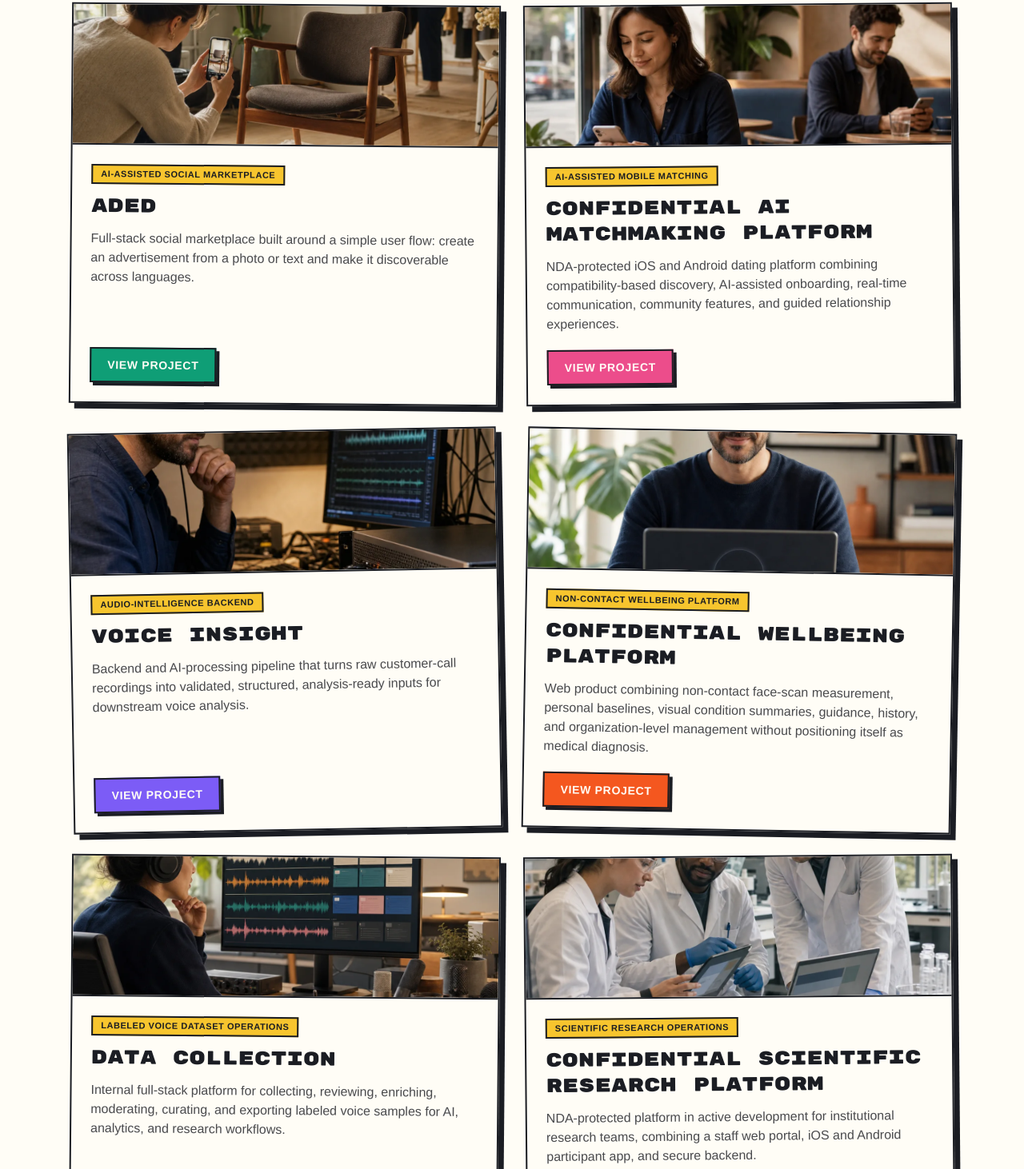
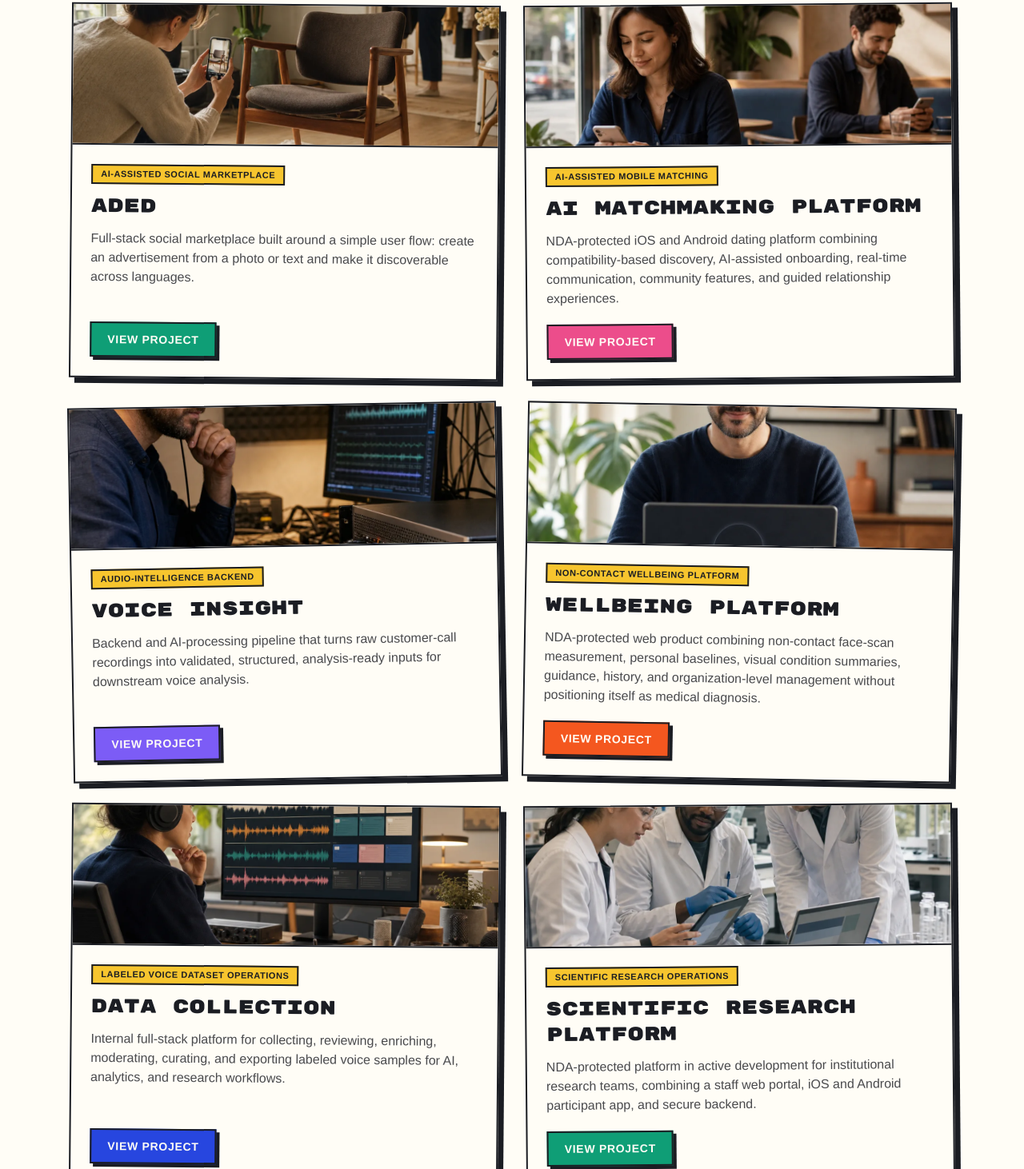
Before and after one commit to impression768/happynuggetshome, a React app: page / in a window 1280 px wide. Shown: the part 1499-2961 px from the top of the page at 80% size. Built offline with nearby package versions, Linux system fonts and the light colour scheme.

Commit message:
Simplify NDA-safe project titles

```diff
--- a/design-qa.md
+++ b/design-qa.md
@@ -145,7 +145,7 @@ After the in-app Browser outage was established, Chrome was authorized as the fa
 
 ## 2026-08-25 NDA-safe confidential project additions
 
-- Scope: added `Confidential AI Matchmaking Platform` and `Confidential Scientific Research Platform` as generalized hiring-portfolio records while keeping the internal product names, client identity, proprietary matching/scientific mechanics, screenshots, links, adoption claims, and unsupported outcomes private.
+- Scope: added `AI Matchmaking Platform` and `Scientific Research Platform` as generalized NDA-protected hiring-portfolio records while keeping the internal product names, client identity, proprietary matching/scientific mechanics, screenshots, links, adoption claims, and unsupported outcomes private.
 - Content pattern: both records use the established project structure—context, summary, contribution, hard part, three implementation highlights, three technical details, and a focused technology list. The shared `MyPortfolioWeb` reference and active TypeScript data contain the same twelve records in the same order, excluding the active site's `coverAlt` field.
 - Cover generation: the built-in ImageGen model created two anonymous square editorial masters. The AI-matching cover uses a calm cafe scene with two adults and unreadable phone screens; the scientific cover uses an anonymous research team coordinating across laboratory, laptop, tablet, and mobile tools. No product UI, internal name, client brand, protocol text, logo, watermark, or proprietary mechanism is visible.
 - Final assets: `public/images/projects/ai-matching-platform.webp` and `public/images/projects/scientific-research-platform.webp`, each optimized to `1200 x 1200` WebP. Both are center-safe for the shallow card crop and remain complete on the square detail-page presentation.
--- a/projects/ai-matching-platform/index.html
+++ b/projects/ai-matching-platform/index.html
@@ -1 +1 @@
-<!doctype html><html lang="en" data-project-id="ai-matching-platform"><head><meta charset="UTF-8" /><meta name="viewport" content="width=device-width, initial-scale=1.0" /><link rel="icon" type="image/svg+xml" href="/favicon.svg" /><meta name="description" content="Confidential AI Matchmaking Platform project record by Eugene Livschitz." /><title>Confidential AI Matchmaking Platform | Eugene Livschitz</title></head><body><div id="root"></div><script type="module" src="/src/entry-project.tsx"></script></body></html>
+<!doctype html><html lang="en" data-project-id="ai-matching-platform"><head><meta charset="UTF-8" /><meta name="viewport" content="width=device-width, initial-scale=1.0" /><link rel="icon" type="image/svg+xml" href="/favicon.svg" /><meta name="description" content="AI Matchmaking Platform project record by Eugene Livschitz." /><title>AI Matchmaking Platform | Eugene Livschitz</title></head><body><div id="root"></div><script type="module" src="/src/entry-project.tsx"></script></body></html>
--- a/projects/confidential-wellbeing-platform/index.html
+++ /dev/null
@@ -1 +0,0 @@
-<!doctype html><html lang="en" data-project-id="confidential-wellbeing-platform"><head><meta charset="UTF-8" /><meta name="viewport" content="width=device-width, initial-scale=1.0" /><link rel="icon" type="image/svg+xml" href="/favicon.svg" /><meta name="description" content="Confidential Wellbeing Platform project record by Eugene Livschitz." /><title>Confidential Wellbeing Platform | Eugene Livschitz</title></head><body><div id="root"></div><script type="module" src="/src/entry-project.tsx"></script></body></html>
--- a/projects/scientific-research-platform/index.html
+++ b/projects/scientific-research-platform/index.html
@@ -1 +1 @@
-<!doctype html><html lang="en" data-project-id="scientific-research-platform"><head><meta charset="UTF-8" /><meta name="viewport" content="width=device-width, initial-scale=1.0" /><link rel="icon" type="image/svg+xml" href="/favicon.svg" /><meta name="description" content="Confidential Scientific Research Platform project record by Eugene Livschitz." /><title>Confidential Scientific Research Platform | Eugene Livschitz</title></head><body><div id="root"></div><script type="module" src="/src/entry-project.tsx"></script></body></html>
+<!doctype html><html lang="en" data-project-id="scientific-research-platform"><head><meta charset="UTF-8" /><meta name="viewport" content="width=device-width, initial-scale=1.0" /><link rel="icon" type="image/svg+xml" href="/favicon.svg" /><meta name="description" content="Scientific Research Platform project record by Eugene Livschitz." /><title>Scientific Research Platform | Eugene Livschitz</title></head><body><div id="root"></div><script type="module" src="/src/entry-project.tsx"></script></body></html>
--- /dev/null
+++ b/projects/wellbeing-platform/index.html
@@ -0,0 +1 @@
+<!doctype html><html lang="en" data-project-id="wellbeing-platform"><head><meta charset="UTF-8" /><meta name="viewport" content="width=device-width, initial-scale=1.0" /><link rel="icon" type="image/svg+xml" href="/favicon.svg" /><meta name="description" content="Wellbeing Platform project record by Eugene Livschitz." /><title>Wellbeing Platform | Eugene Livschitz</title></head><body><div id="root"></div><script type="module" src="/src/entry-project.tsx"></script></body></html>
--- a/src/data/projects.ts
+++ b/src/data/projects.ts
@@ -83,7 +83,7 @@ export const projects: Project[] = [
   },
   {
     id: "ai-matching-platform",
-    title: "Confidential AI Matchmaking Platform",
+    title: "AI Matchmaking Platform",
     coverAlt: "Editorial representation of two adults separately using a private mobile connection app in a cafe",
     context: "AI-assisted mobile matching",
     summary: "NDA-protected iOS and Android dating platform combining compatibility-based discovery, AI-assisted onboarding, real-time communication, community features, and guided relationship experiences.",
@@ -122,11 +122,11 @@ export const projects: Project[] = [
     techStack: ["Node.js", "Express", "Docker", "Docker Compose", "FFmpeg", "ffprobe", "JWT", "FastAPI integration", "Transcription"],
   },
   {
-    id: "confidential-wellbeing-platform",
-    title: "Confidential Wellbeing Platform",
+    id: "wellbeing-platform",
+    title: "Wellbeing Platform",
     coverAlt: "Editorial representation of a person using a calm non-contact wellbeing check-in",
     context: "Non-contact wellbeing platform",
-    summary: "Web product combining non-contact face-scan measurement, personal baselines, visual condition summaries, guidance, history, and organization-level management without positioning itself as medical diagnosis.",
+    summary: "NDA-protected web product combining non-contact face-scan measurement, personal baselines, visual condition summaries, guidance, history, and organization-level management without positioning itself as medical diagnosis.",
     contribution: "Built authenticated consumer journeys, face-scan integration, baseline-aware result flows, dashboards, history, exports, and organization-manager capabilities connected to Insight Genie APIs.",
     challenge: "Presenting unfamiliar measurement and baseline concepts clearly while handling camera flows, cold-start behavior, retry states, user history, role enforcement, and organization aggregation.",
     highlights: [
@@ -163,7 +163,7 @@ export const projects: Project[] = [
   },
   {
     id: "scientific-research-platform",
-    title: "Confidential Scientific Research Platform",
+    title: "Scientific Research Platform",
     coverAlt: "Editorial representation of a research team coordinating work across laboratory, web, tablet, and mobile tools",
     context: "Scientific research operations",
     summary: "NDA-protected platform in active development for institutional research teams, combining a staff web portal, iOS and Android participant app, and secure backend.",
@@ -205,7 +205,7 @@ export const projects: Project[] = [
     id: "personalized-book",
     title: "Personalized Book Platform",
     coverAlt: "Editorial representation of a parent and child sharing a picture book beside a tablet",
-    context: "Confidential multilingual platform",
+    context: "Multilingual web platform",
     summary: "NDA-protected multilingual web platform spanning customer-facing and internal operational experiences.",
     contribution: "Worked across the full-stack product, connecting frontend journeys, backend services, data, integrations, and operational tooling.",
     challenge: "Keeping a multi-step product experience reliable across languages, user states, integrations, and internal workflows.",
--- a/vite.config.ts
+++ b/vite.config.ts
@@ -20,7 +20,7 @@ export default defineConfig({
         aded: resolve(root, "projects/aded/index.html"),
         aiMatchingPlatform: resolve(root, "projects/ai-matching-platform/index.html"),
         voiceInsight: resolve(root, "projects/voice-insight/index.html"),
-        confidentialWellbeingPlatform: resolve(root, "projects/confidential-wellbeing-platform/index.html"),
+        wellbeingPlatform: resolve(root, "projects/wellbeing-platform/index.html"),
         dataCollection: resolve(root, "projects/data-collection/index.html"),
         scientificResearchPlatform: resolve(root, "projects/scientific-research-platform/index.html"),
         ptbn: resolve(root, "projects/ptbn/index.html"),
```
Also changed, not shown: public/images/projects/wellbeing-platform.webp (renamed from public/images/projects/confidential-wellbeing-platform.webp).
